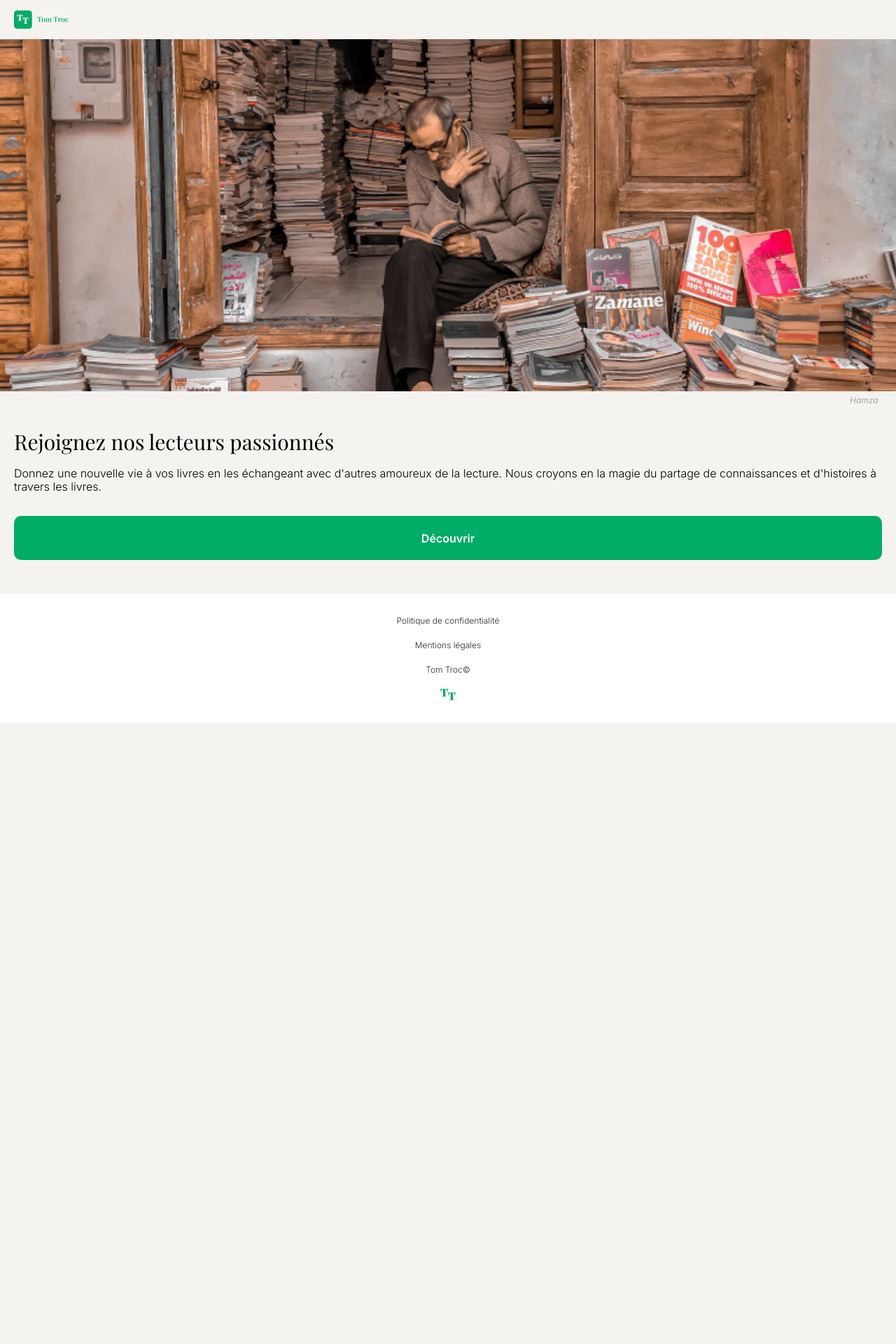
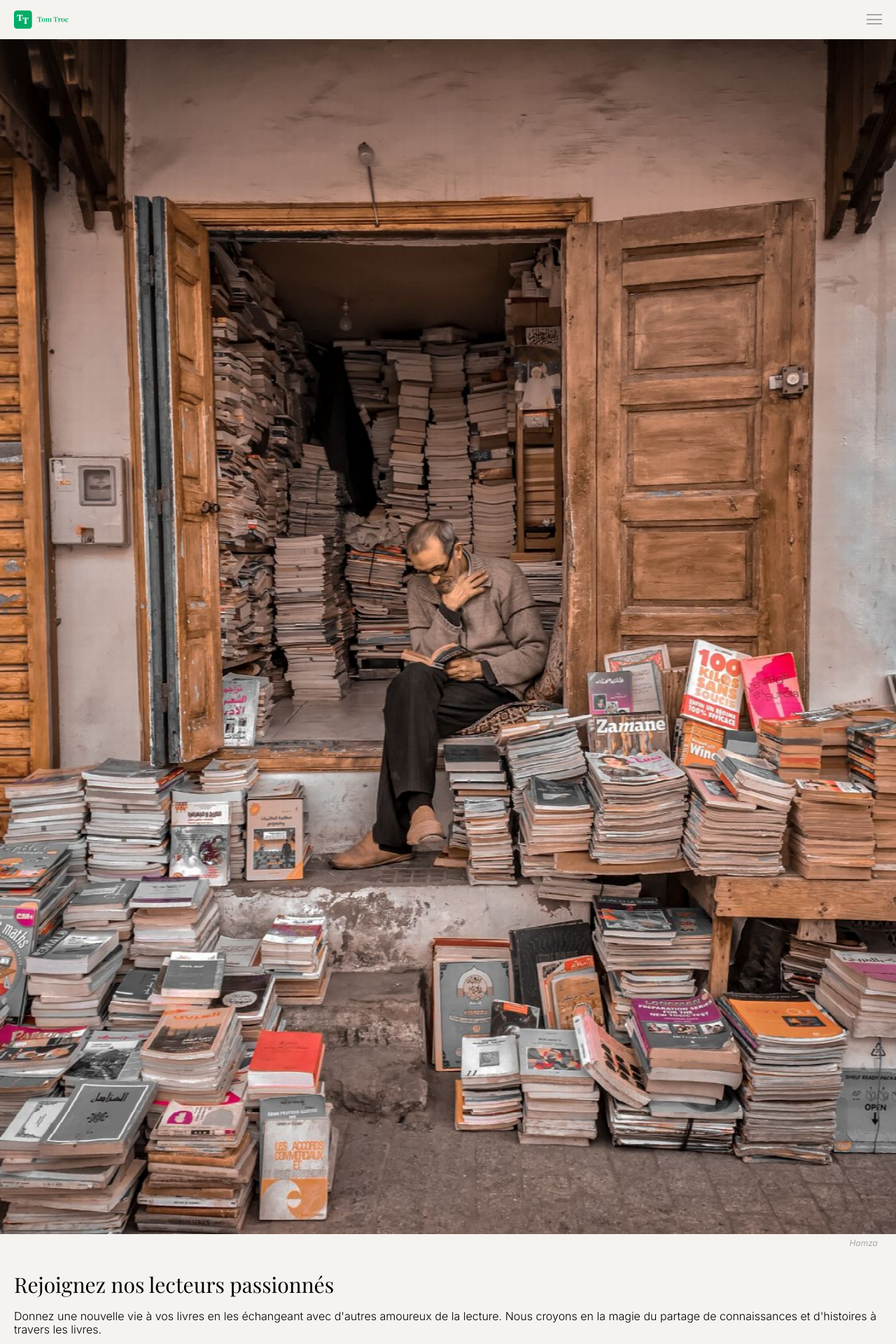
Before and after one commit to WAndrea0207/PHP-Tom-Troc, a PHP site: page / in a window 1280 px wide. Shown: the top 1920 px of the page at 70% size. Before the commit the page ends 1033 px from the top, so only its background shows below. Run offline with PHP 8.4, Linux system fonts and the light colour scheme.

Commit message:
fix strict height/width and add compressed images

```diff
--- a/public/css/style.css
+++ b/public/css/style.css
@@ -11,27 +11,25 @@ body {
     background: #f5f3ef;
 }
 
-/* En-tete */
 .entete {
     display: flex;
     justify-content: space-between;
     align-items: center;
-    height: 56px;
-    padding: 0 20px;
+    padding: 15px 20px;
     background: #f5f3ef;
 }
 
 .logo {
     display: block;
-    width: 78px;
+    width: 100%;
+    max-width: 78px;
+    height: auto;
 }
 
 .burger {
     display: flex;
     flex-direction: column;
-    justify-content: space-between;
-    width: 22px;
-    height: 15px;
+    gap: 4.5px;
     padding: 0;
     border: 0;
     background: none;
@@ -39,25 +37,26 @@ body {
 
 .burger span {
     display: block;
+    width: 22px;
     height: 2px;
     background: #a6a6a6;
 }
 
-/* Hero */
 .hero {
+    display: flex;
+    flex-direction: column;
     padding-bottom: 48px;
 }
 
 .hero-photo {
     display: block;
     width: 100%;
-    height: 503px;
-    object-fit: cover;
+    height: auto;
 }
 
 .credit {
-    width: 40px;
-    margin: 5px 26px 0 auto;
+    align-self: flex-end;
+    margin: 5px 26px 0 0;
     font-style: italic;
     font-size: 12px;
     line-height: 15px;
@@ -86,24 +85,23 @@ h1 {
     display: flex;
     align-items: center;
     justify-content: center;
-    height: 63px;
     margin-top: 32px;
+    padding: 22px 38px;
     border-radius: 10px;
     background: #00ac66;
     color: #fff;
     font-size: 16px;
     font-weight: 600;
+    line-height: 19px;
     text-decoration: none;
 }
 
-/* Pied de page */
 .pied {
     display: flex;
     flex-direction: column;
     align-items: center;
     gap: 20px;
-    height: 185px;
-    padding-top: 31px;
+    padding: 31px 16px 32px;
     background: #fff;
     font-size: 12px;
     line-height: 15px;
@@ -120,6 +118,67 @@ h1 {
 }
 
 .pied-logo {
-    width: 22px;
-    height: 17.36px;
+    display: block;
+    width: 100%;
+    max-width: 22px;
+    height: auto;
 }
+
+.derniers-livres {
+    padding: 48px 20px 81px;
+    background: #faf9f7;
+}
+
+.titre-section {
+    max-width: 266px;
+    margin: 0 auto;
+    font-family: 'Playfair Display', Georgia, serif;
+    font-size: 28px;
+    font-weight: 400;
+    line-height: 37px;
+    text-align: center;
+    color: #292929;
+}
+
+.grille-livres {
+    display: grid;
+    grid-template-columns: repeat(2, 1fr);
+    gap: 16px 15px;
+    margin-top: 34px;
+}
+
+.card-livre img {
+    display: block;
+    width: 100%;
+    aspect-ratio: 1 / 1;
+    object-fit: cover;
+}
+
+.card-info {
+    padding: 16px 11px 20px;
+    background: #fff;
+}
+
+.card-titre {
+    margin: 0;
+    font-family: 'Inter', Arial, sans-serif;
+    font-size: 13px;
+    font-weight: 400;
+    line-height: 16px;
+    color: #000;
+}
+
+.card-auteur {
+    margin: 6px 0 0;
+    font-size: 11px;
+    line-height: 13px;
+    color: #a6a6a6;
+}
+
+.card-vendeur {
+    margin: 18px 0 0;
+    font-size: 8px;
+    font-style: italic;
+    line-height: 10px;
+    color: #a6a6a6;
+}
--- a/views/accueil.php
+++ b/views/accueil.php
@@ -1,5 +1,5 @@
 <section class="hero">
-    <img class="hero-photo" src="img/hero.png" alt="Bibliothèque pleine de livres">
+    <img class="hero-photo" src="img/hero.jpg" alt="Bibliothèque pleine de livres">
     <p class="credit">Hamza</p>
     <div class="hero-texte">
         <h1>Rejoignez nos lecteurs passionnés</h1>
```
Also changed, not shown: other parts of views/accueil.php (+38 -0 lines), public/img/coeur.svg (added), public/img/cover1.jpg (added), public/img/cover2.jpg (added), public/img/cover3.jpg (added), public/img/cover4.jpg (added), public/img/hero.jpg (added), public/img/hero.png (deleted), public/img/valeurs.jpg (added).
